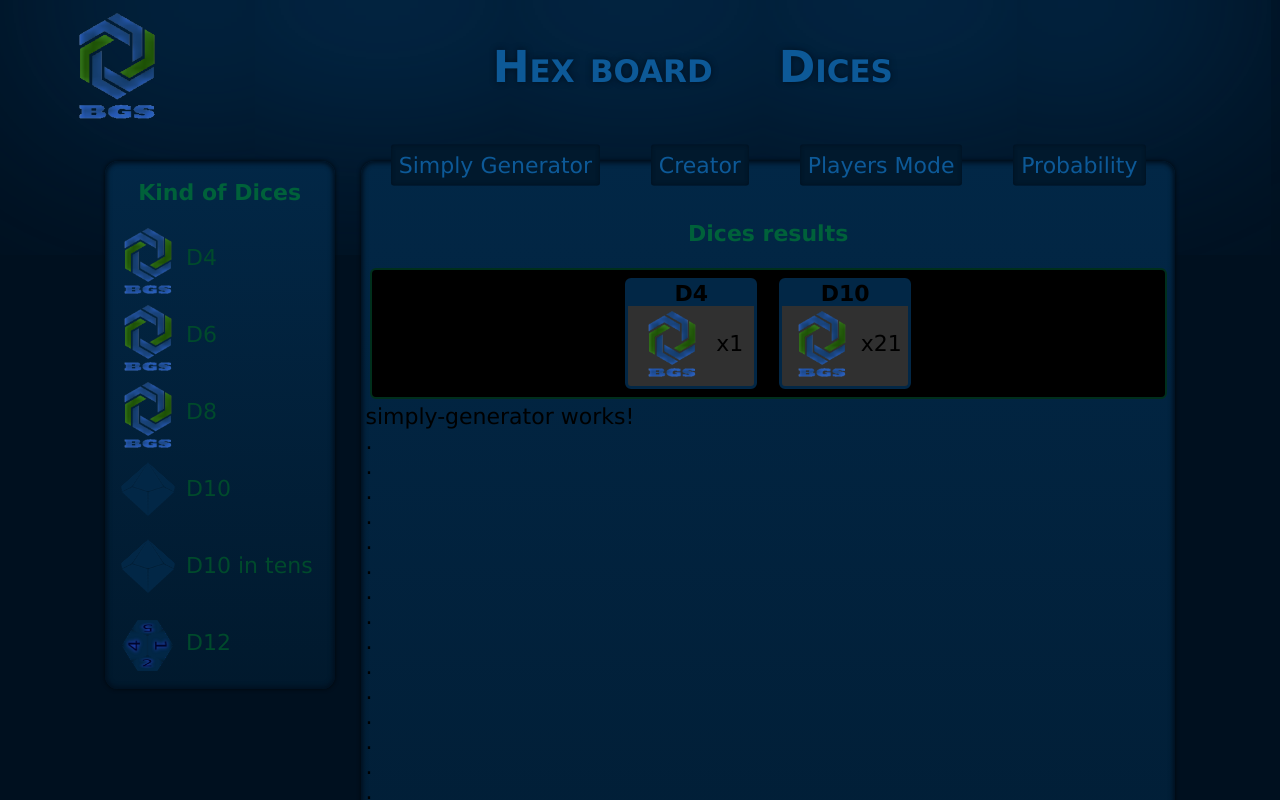
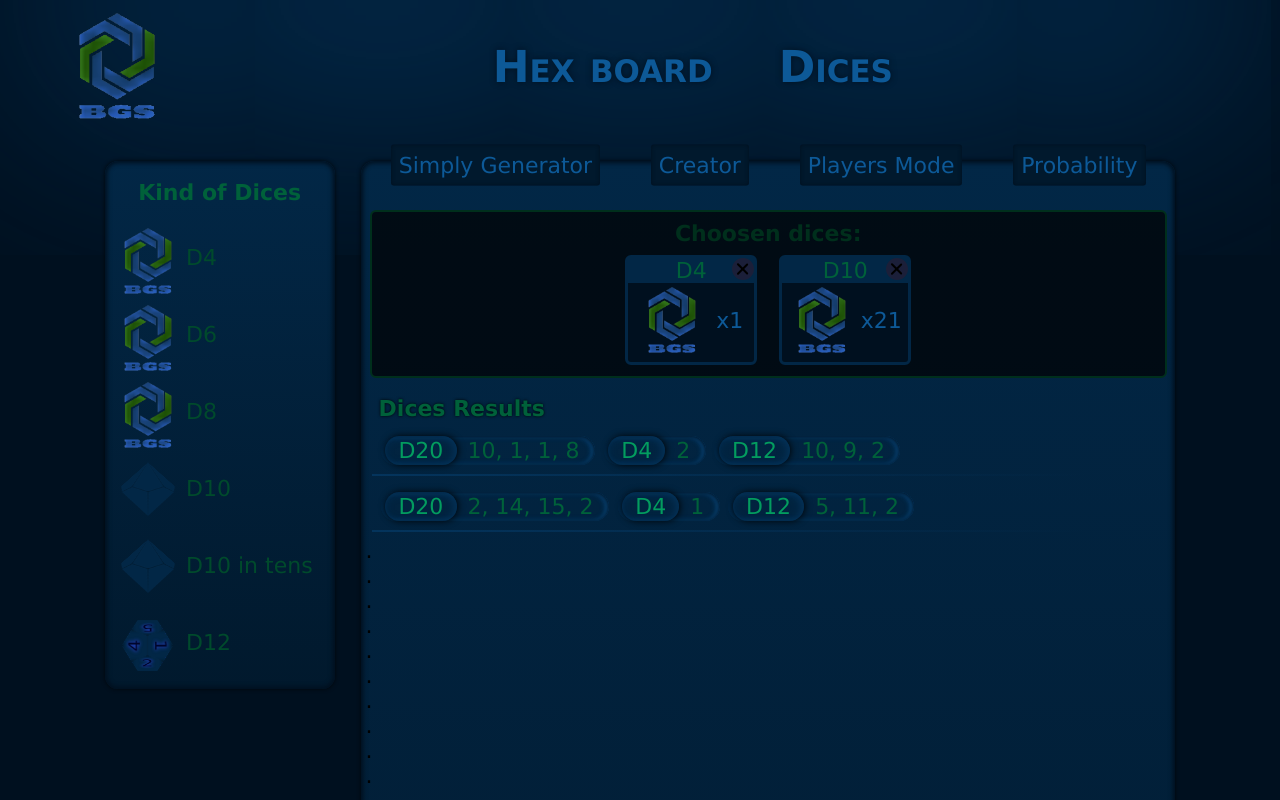
Before and after one commit to jurpiotr/board-game-studio, an Angular app: page / in a window 1280 px wide. Shown: the top 800 px of the page. Built offline with nearby package versions, Linux system fonts and the light colour scheme.

Commit message:
Added results list to the Simply Generator

```diff
--- a/src/app/dice-panel/dice-panel.component.scss
+++ b/src/app/dice-panel/dice-panel.component.scss
@@ -24,6 +24,7 @@
       width: $size-dice;
       vertical-align: middle;
       font-size: 0.25rem;
+      cursor: copy;
    }
    &__settings {
       display: flex;
@@ -38,6 +39,7 @@
    &__name{
       width: 100%;
       padding-bottom: 0.2rem;
+      cursor: copy;
    }
    &__amount {
       position: relative;
--- a/src/app/main/main.component.html
+++ b/src/app/main/main.component.html
@@ -4,9 +4,7 @@
    <div class="nav__option">Players Mode</div>
    <div class="nav__option">Probability</div>
 </div>
-<h4 class="section__title">
-   <span>Dices results</span>
-</h4>
+
 <simply-generator></simply-generator>
 
 <p>.</p>
--- a/src/app/main/simply-generator/simply-generator.component.html
+++ b/src/app/main/simply-generator/simply-generator.component.html
@@ -1,15 +1,45 @@
-<div>
-   <div class="flex-list">
+<div class="tiles-container">
+   <h4 class="tiles-header">Choosen dices:</h4>
    <div class="tile">
       <div class="tile__name">D4</div>
       <img class="tile__icon" src="../assets/logo.png">
       <div class="tile__amount">x1</div>
+      <span class="tile__cross"></span>
    </div>
    <div class="tile">
       <div class="tile__name">D10</div>
       <img class="tile__icon" src="../assets/logo.png">
       <div class="tile__amount">x21</div>
+      <span class="tile__cross"></span>
    </div>
 </div>
+
+<h4 class="results-header">Dices Results</h4>
+<div class="results-list">
+   <div class="result">
+      <span class="result__name">D20</span>
+      <span class="result__score">10, 1, 1, 8</span>
    </div>
-<p>simply-generator works!</p>
+   <div class="result">
+      <span class="result__name">D4</span>
+      <span class="result__score">2</span>
+   </div>
+   <div class="result">
+      <span class="result__name">D12</span>
+      <span class="result__score">10, 9, 2</span>
+   </div>
+</div>
+<div class="results-list">
+   <div class="result">
+      <span class="result__name">D20</span>
+      <span class="result__score">2, 14, 15, 2</span>
+   </div>
+   <div class="result">
+      <span class="result__name">D4</span>
+      <span class="result__score">1</span>
+   </div>
+   <div class="result">
+      <span class="result__name">D12</span>
+      <span class="result__score">5, 11, 2</span>
+   </div>
+</div>
--- a/src/app/main/simply-generator/simply-generator.component.scss
+++ b/src/app/main/simply-generator/simply-generator.component.scss
@@ -1,24 +1,33 @@
 @import "../../../stylings/vars.scss";
 
-.flex-list {
+.tiles-container {
    display: flex;
    justify-content: center;
+   flex-wrap: wrap;
    margin: 0.2rem;
-   padding: 0.4rem;
-   background-color: rgb(0, 0, 0);
+   padding: 0 0.2rem;
+   background-color: rgba(0, 0, 0, 0.7);
    border: 2px solid $pri-color-dark;
    border-radius: 6px;
 }
 
+.tiles-header {
+   width: 100%;
+   padding: 0.4rem;
+   color: $pri-color-dark;
+   text-align: center;
+}
+
 .tile {
+   position: relative;
    display: flex;
    justify-content: space-evenly;
    align-items: center;
    flex-wrap: wrap;
    width: 6rem;
-   margin: 0 0.5rem;
+   margin: 0 0.5rem 0.5rem;
    padding-bottom: 0.4rem;
-   background-color: rgb(48, 48, 48);
+   background-color: $sec-color-darkest;
    border: 3px solid $sec-color;
    border-radius: 6px;
 
@@ -26,15 +35,99 @@
       width: 100%;
       margin-bottom: 0.2rem;
       background-color: $sec-color;
-      font-weight: bolder;
       text-align: center;
       vertical-align: middle;
+      color: $pri-color-light;
    }
    &__icon {
       width: $size-dice;
       height: $size-dice;
    }
    &__amount {
+      color: $sec-color-lightest
+   }
+
+   &__cross {
+      $area: 1rem;
+
+      position: absolute;
+      top: 0;
+      right: 0;
+      display: flex;
+      justify-content: center;
+      align-items: center;
+      width: $area;
+      height: $area;
+      background: rgba(141, 0, 0, 0.185);
+      border-radius: 50%;
+      transition: background 0.3s linear;
+      cursor: pointer;
+      &:hover {
+         background: rgba(141, 0, 0, 0.575);
+        // transition: background 1s linear;
+      }
+
+      &:before, &:after {
+         content: '';
+         position: absolute;
+         display: block;
+         height: 2px;
+         width: $area * 0.7;
+         background: rgba(0, 0, 0, 1);
+         border-radius: 1rem;
+      }
+      &:before {
+         transform: rotate(45deg);
+      }
+      &:after {
+         transform: rotate(-45deg);
+      }
+   }
+}
+
+.results-header {
+   margin-top: 0.8rem;
+   margin-left: 0.6rem;
+   color: $pri-color-light;
+   text-shadow: 0 0 3px rgb(0, 0, 0);
+
+}
+.results-list {
+   display: flex;
+   flex-wrap: wrap;
+   margin: 0.3rem;
+   padding: 0.2rem;
+   color: $pri-color-light;
+   border-width: 2px;
+   border-style: solid;
+   border-image-slice: 1;
+   border-image-source: linear-gradient(to right, $sec-color-light, rgba(0, 0, 0, 0) 90%);
+   border-left: 0;
+   border-right: 0;
+   border-top: 0;
+}
+.result {
+   margin: 0.2rem;
+   padding: 0.1rem 0.4rem;
+   border-radius: 50px;
+   box-shadow:  inset -1px 1px 4px $sec-color-darkest,
+   inset 1px -1px 5px $sec-color-light,
+   inset -3px 1px 5px $sec-color-lightest;
+
+   &__name {
+      position: relative;
+      transform: scale3d(2);
+      left: -0.2rem;
+      height: 1rem;
+      padding: 0.1rem 0.6rem;
+      box-shadow: 1px 0px 7px #000000e3,
+      inset -2px 1px 8px $sec-color-light;
+      border-radius: 50px;
+      color: $pri-color-lightest;
+   }
+   &__score {
+      margin: 0.1rem;
+      padding: 0rem 0.2rem;
 
    }
 }
```
Lines whose indentation alone changed are shown as unchanged.
